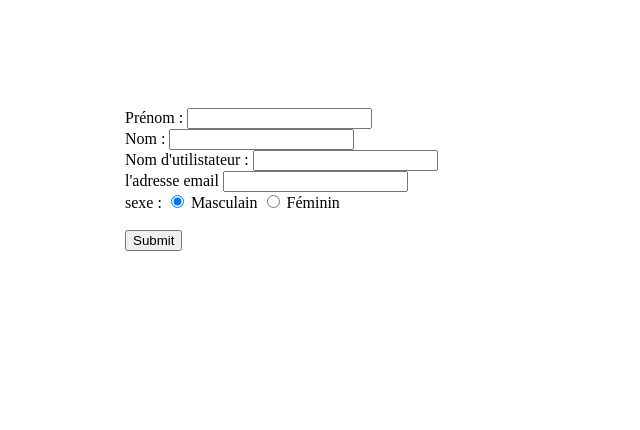
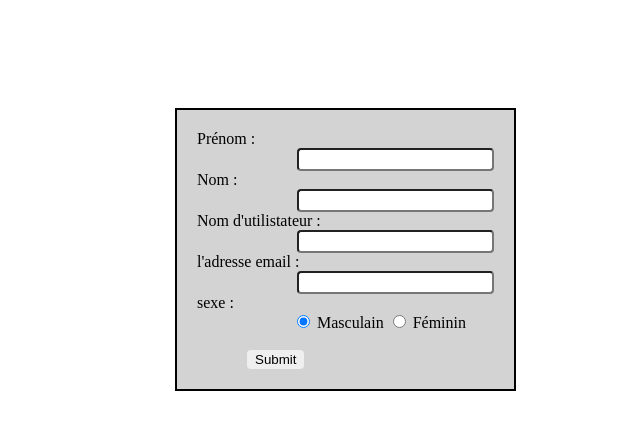
Before and after one commit to osamaloup/repExe, a plain HTML site: page index.html in a window 1280 px wide. Shown: the whole page, without its empty margins (33-673 px from the left). Drawn offline with Linux system fonts and the light colour scheme.

Commit message:
le style est éffectué au formulaire

```diff
--- a/index.html
+++ b/index.html
@@ -7,19 +7,19 @@
 <body>
 	<form action="" method="post">
 
-		<label for="first">Prénom : </label>
+		<label for="first">Prénom : </label><br>
 		<input type="text" name="firstname" id="first">
 		<br>
-		<label for="last">Nom : </label>
+		<label for="last">Nom : </label><br>
 		<input type="text" name="lastname" id="last">
 		<br>
-		<label for="username">Nom d'utilistateur : </label>
+		<label for="username">Nom d'utilistateur : </label><br>
 		<input type="text" name="username" id="username">
 		<br>
-		<label for="email">l'adresse email </label>
+		<label for="email">l'adresse email : </label><br>
 		<input type="email" name="email" id="email">
 		<br>
-		<label>sexe : </label>
+		<label>sexe : </label><br>
 		<input type="radio" name="sexe" value="male" checked> Masculain
 		<input type="radio" name="sexe" value="female"> Féminin <br>
 		<br>
--- a/style.css
+++ b/style.css
@@ -1,8 +1,26 @@
 body {
 	position: absolute;
 }
+
 form {
 	position: relative;
 	top: 100px;
-	left: 150px;
+	left: 200px;
+	border: solid black 2px;
+	padding: 20px;
+	background-color: lightgrey;
 }
+
+input{
+	margin-left: 100px;
+	border-radius: 4px;
+	padding: 2px 8px;
+}
+input+input{
+	margin-left: 5px;
+}
+input[type=submit]{
+	border:none;
+	position: relative;
+	right: 50px
+}
```
